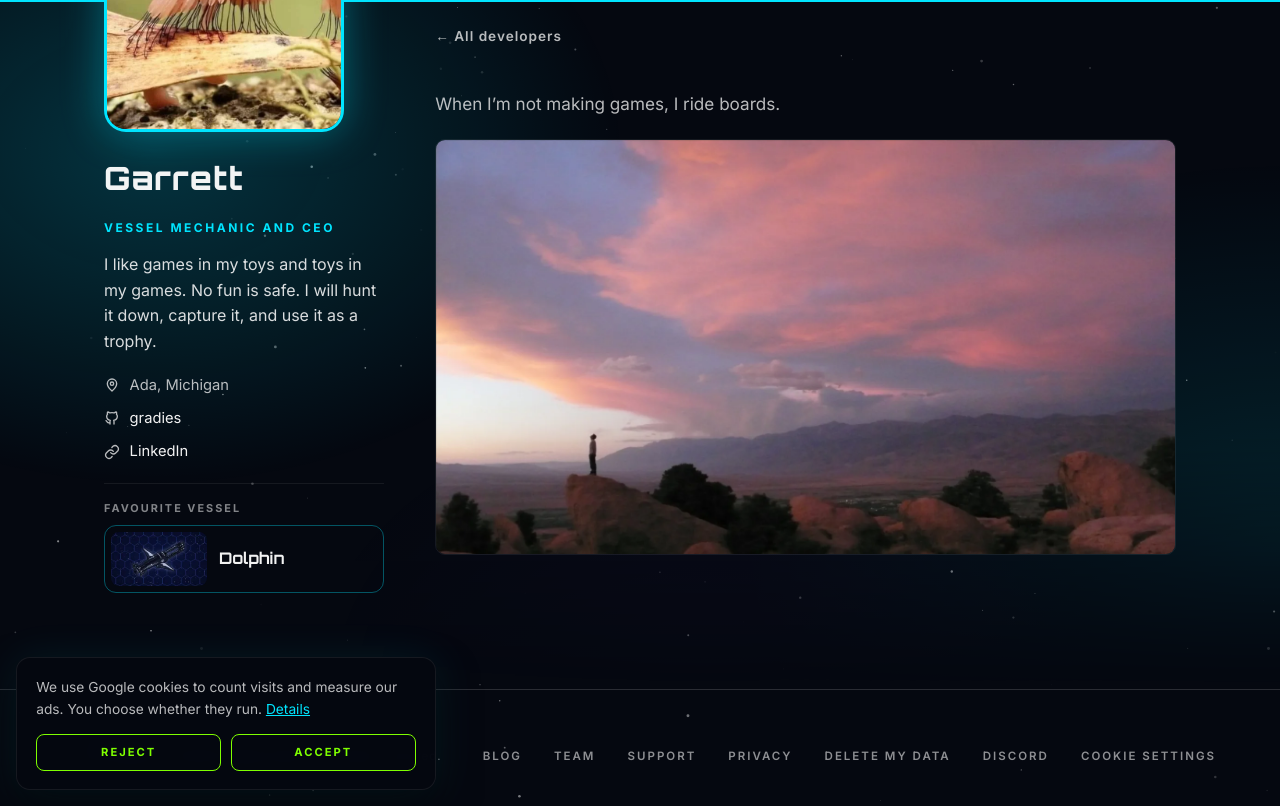
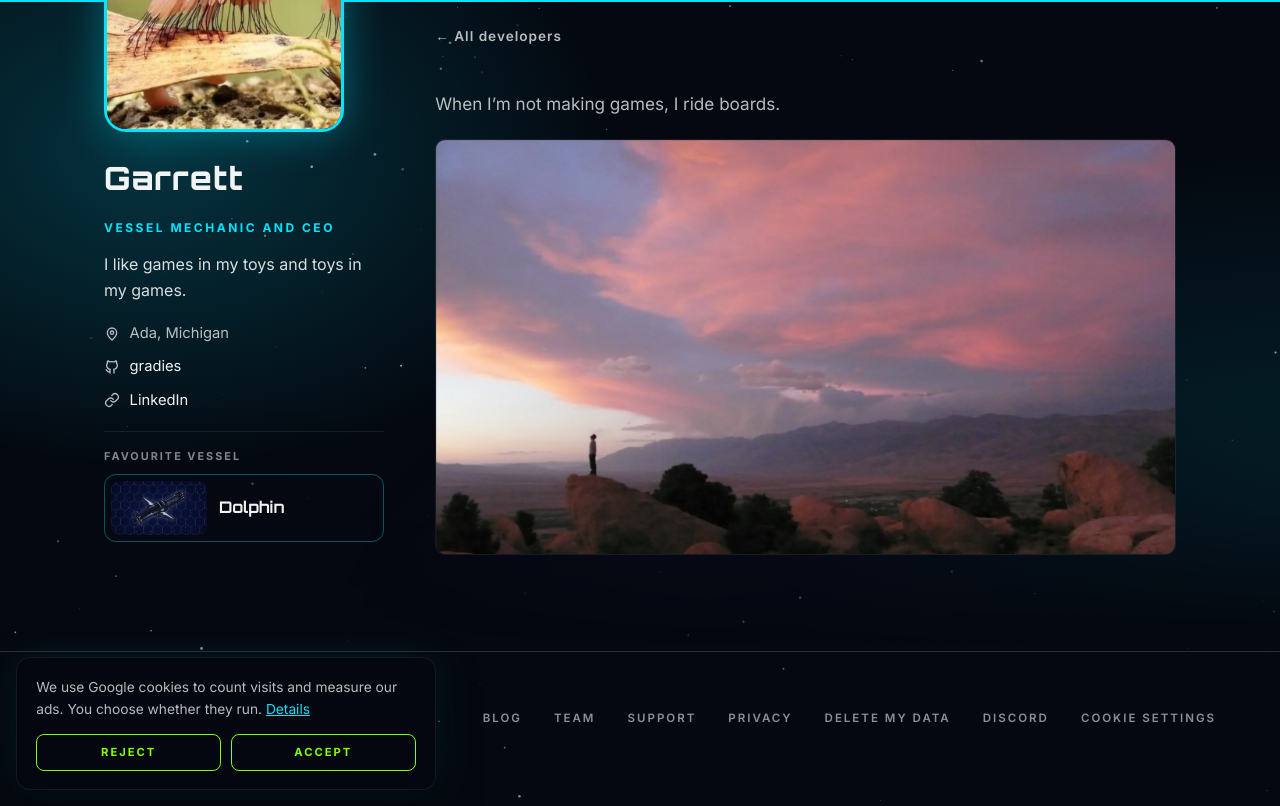
Before and after one commit to froglet-studio/Cosmic-Shore-landing-page, a Jekyll site: the page built from _team/garrett.md, in a window 1280 px wide and 1104 px high. Shown: the part 298-1104 px from the top of the window. Built offline with Jekyll 4.4.1, drawn with Linux system fonts in a browser that asks for light colours.

Commit message:
studio(garrett): update profile

```diff
--- a/_team/garrett.md
+++ b/_team/garrett.md
@@ -4,7 +4,7 @@ name: Garrett
 github: gradies
 order: 1
 title: Vessel Mechanic and CEO
-bio: I like games in my toys and toys in my games. No fun is safe. I will hunt it down, capture it, and use it as a trophy.
+bio: I like games in my toys and toys in my games.
 location: Ada, Michigan
 accent: cyan
 photo: /assets/team/garrett/photo-mvla53aa.webp
```
